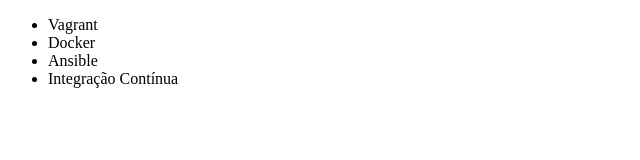
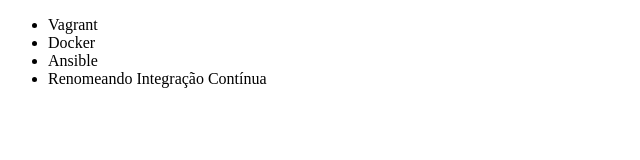
Before and after one commit to cmarcec/alura-git, a plain HTML site: page index.html in a window 1280 px wide. Shown: the full height of the page, 0-640 px from the left. Drawn offline with Linux system fonts and the light colour scheme.

Commit message:
Renomeando curso de Integração Contínua

```diff
--- a/index.html
+++ b/index.html
@@ -9,7 +9,7 @@
         <li>Vagrant</li>
         <li>Docker</li>
         <li>Ansible</li>
-        <li>Integração Contínua</li>
+        <li>Renomeando Integração Contínua</li>
     </ul>
 </body>
 </html>
```
